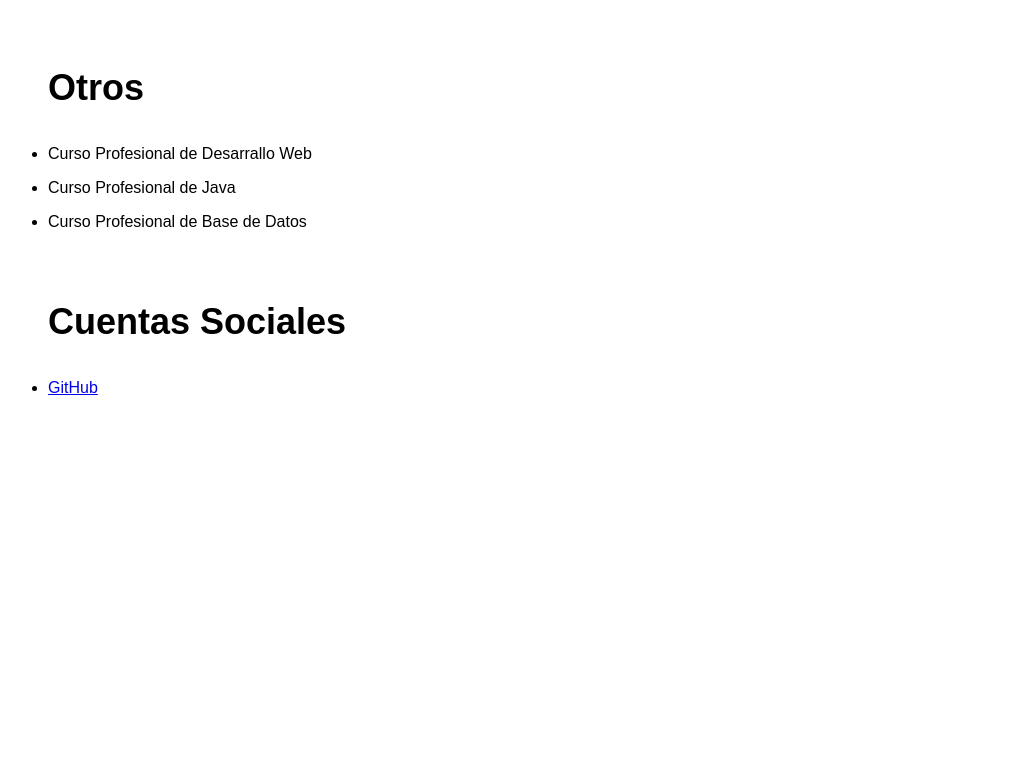
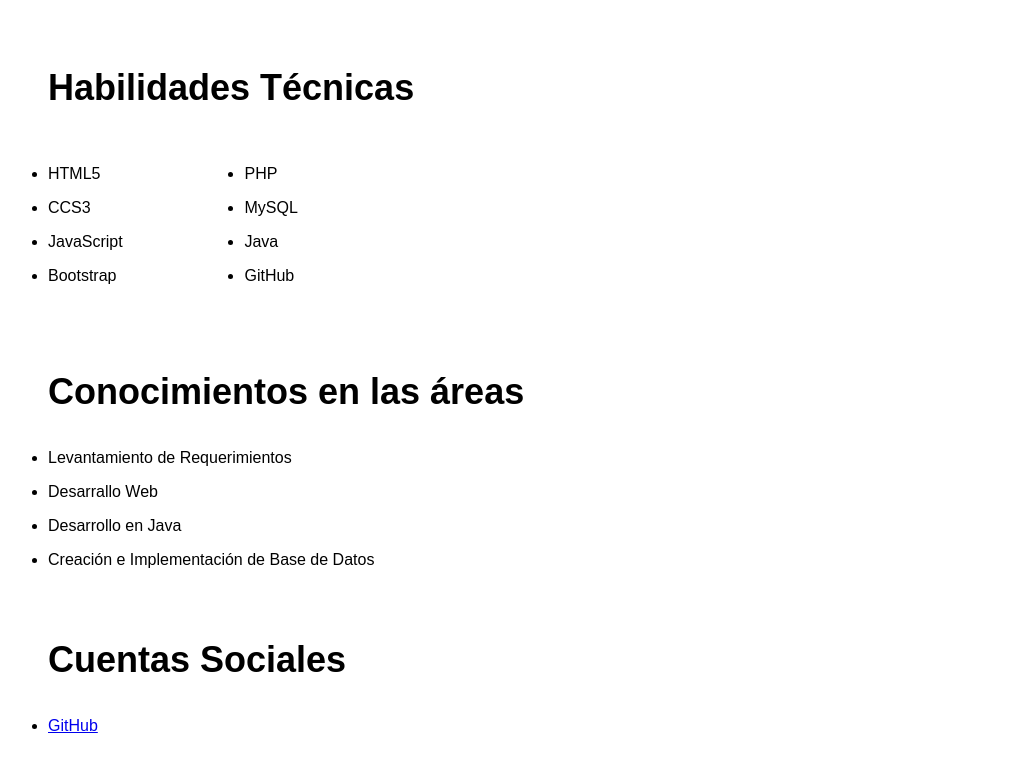
Before and after one commit to Hugo96CC/hugo96cc.github.com, a plain HTML site: page cv/index.html in a window 1280 px wide. Shown: the part 779-1555 px from the top of the page, without its empty margins (112-1148 px from the left). Before the commit the page ends 1176 px from the top, so only its background shows below. Drawn offline with Linux system fonts and the light colour scheme.

Commit message:
Verificamos ortografía y agregamos habilidades y conocimientos

```diff
--- a/cv/index.html
+++ b/cv/index.html
@@ -6,7 +6,7 @@
     <head>
     <title>CV de Victor Hugo Corte Cuatepitzi</title>
     <meta charset="utf8">
-    <meta name="description" content="Victor hugo es un Desarrollador Web con mas de 3 años de
+    <meta name="description" content="Victor hugo es un Desarrollador Web con mas de 2 años de
     experiencia trabajando en el abckend y el Frontend">
     </head>
 
@@ -24,7 +24,7 @@
         </header>
 
         <div style="background-color:#f06292;color: black;text-align: center;padding: 10px;"><!-- Colores -->
-            Mas de 3 años de experiencia trabajando en el abckend y el Frontend
+            Mas de 2 años de experiencia trabajando en el Backend y el Frontend
 
         </div>
 
@@ -36,17 +36,17 @@
 
                     <div style="display: inline-block; width:68%; vertical-align: top;">
 
-                        <h3 style="font-size: 36px;font-weight: 700;">Educacion</h3>
+                        <h3 style="font-size: 36px;font-weight: 700;">Educación</h3>
 
                         <div>
                         <!-- Listas de Definicion -->
                          <dl>
                             <dt style="font-size: 22px; text-transform:uppercase; margin-bottom: 12px; margin-top: 36px;">Ingeniero en Tecnologias de la información</dt>
-                            <dd>2014-2018. Univerdidad Politécnica de Tlaxcala</dd>
+                            <dd>2014-2018. Universidad Politécnica de Tlaxcala</dd>
                          </dl>
                          <dl>
                             <dt style="font-size: 22px; text-transform:uppercase; margin-bottom: 12px; margin-top: 36px;">Técnico en Informática</dt>
-                            <dd>2011-2014. Plante Conalep Zacualpan</dd>
+                            <dd>2011-2014. Plantel Conalep Zacualpan</dd>
                          </dl>
 
                         </div>
@@ -62,6 +62,7 @@
                 </div>
 
 
+
                 <div style="margin-top: 70px;"><!-- Aplicamos margen entre seccion -->
                     <h3 style="font-size:36px; font-weight:700;">Experiencia Profesional</h3>
                     <div>
@@ -73,22 +74,65 @@
                     </div>
                 </div>
 
+                <!-- Prueba -->
+
+
+                <div style="margin-top: 70px;">
+
+                    <h3 style="font-size: 36px;font-weight: 700;">Habilidades Técnicas</h3>
+
+                    <div style="display: inline-block; width:20%; vertical-align: top;">
+
+
+                        <div>
+
+                         <!-- Listas de Desornedadas -->
+                        <ul style="margin-top: 20px; padding: 0px; ">
+                            <li style="margin-top: 16px;">HTML5</li>
+                            <li style="margin-top: 16px;">CCS3</li>
+                            <li style="margin-top: 16px;">JavaScript</li>
+                            <li style="margin-top: 16px;">Bootstrap</li>
+                        </ul>
+
+
+                        </div>
+
+                    </div>
+
+                    <div style="display: inline-block; width:78%; margin-top: 0px; ">
+
+                        <!-- Listas de Desornedadas -->
+                        <ul style="margin-top: 20px; padding: 0px;">
+                            <li style="margin-top: 16px;">PHP</li>
+                            <li style="margin-top: 16px;">MySQL</li>
+                            <li style="margin-top: 16px;">Java</li>
+                            <li style="margin-top: 16px;">GitHub</li>
+                        </ul>
+
+                    </div>
+
+                </div>
+
+                <!-- Prueba -->
+
                 <div style="margin-top: 70px;"><!-- Aplicamos margen entre seccion -->
-                    <h3 style="font-size:36px; font-weight:700;">Otros</h3>
+                    <h3 style="font-size:36px; font-weight:700;">Conocimientos en las áreas</h3>
                     <div>
 
                         <!-- Listas de Desornedadas -->
                         <ul style="margin-top: 12px; padding: 0px;">
-                            <li style="margin-top: 16px;">Curso Profesional de Desarrallo Web</li>
-                            <li style="margin-top: 16px;">Curso Profesional de Java</li>
-                            <li style="margin-top: 16px;">Curso Profesional de Base de Datos</li>
+                            <li style="margin-top: 16px;">Levantamiento de Requerimientos</li>
+                            <li style="margin-top: 16px;">Desarrallo Web</li>
+                            <li style="margin-top: 16px;">Desarrollo en Java</li>
+                            <li style="margin-top: 16px;">Creación e Implementación de Base de Datos</li>
                         </ul>
 
 
                     </div>
                 </div>
 
-                <div style="margin-top: 70px;"><!-- Aplicamos margen entre seccion -->
+
+                <div style="margin-top: 70px; padding-bottom: 25px;"><!-- Aplicamos margen entre seccion -->
                     <h3 style="font-size:36px; font-weight:700;">Cuentas Sociales</h3>
                     <div>
 
@@ -104,7 +148,6 @@
 
                     </div>
                 </div>
-
             </div>
         </section>
 
```
